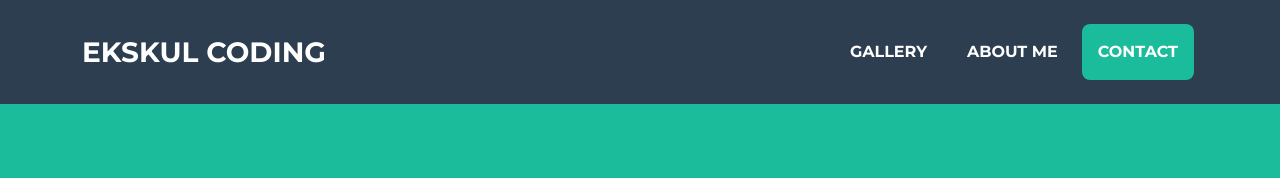
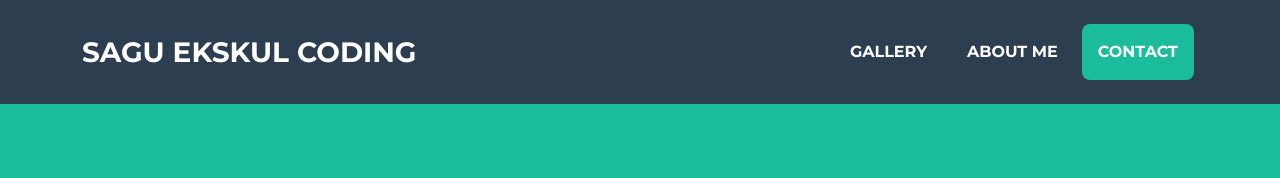
Before and after one commit to sarcy29/sarcy29.github.io, a plain HTML site: page index.html in a window 1280 px wide. Shown: the top 178 px of the page. Drawn offline with nearby package versions, Linux system fonts and the light colour scheme.

Commit message:
Update index.html

```diff
--- a/index.html
+++ b/index.html
@@ -5,7 +5,7 @@
         <meta name="viewport" content="width=device-width, initial-scale=1, shrink-to-fit=no" />
         <meta name="description" content="" />
         <meta name="author" content="" />
-        <title>My Portfolio | Sarcy Nenepat</title>
+        <title>SACODE | Sarcy Nenepat</title>
         <!-- Favicon-->
         <link rel="icon" type="image/x-icon" href="assets/favicon.ico" />
         <!-- Font Awesome icons (free version)-->
@@ -20,7 +20,7 @@
         <!-- Navigation-->
         <nav class="navbar navbar-expand-lg bg-secondary text-uppercase fixed-top" id="mainNav">
             <div class="container">
-                <a class="navbar-brand" href="#page-top">EKSKUL CODING</a>
+                <a class="navbar-brand" href="#page-top">SAGU EKSKUL CODING</a>
                 <button class="navbar-toggler text-uppercase font-weight-bold bg-primary text-white rounded" type="button" data-bs-toggle="collapse" data-bs-target="#navbarResponsive" aria-controls="navbarResponsive" aria-expanded="false" aria-label="Toggle navigation">
                     Menu
                     <i class="fas fa-bars"></i>
```
